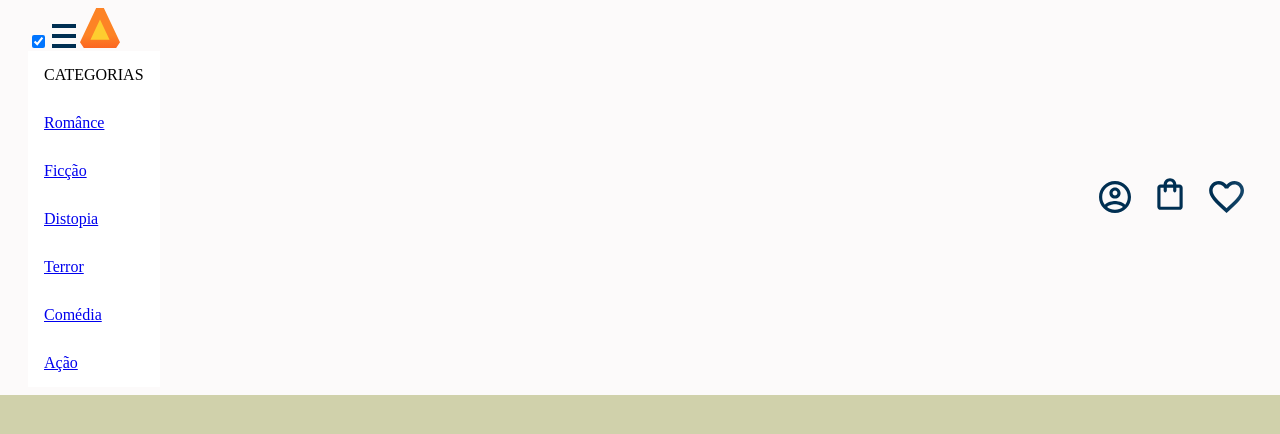
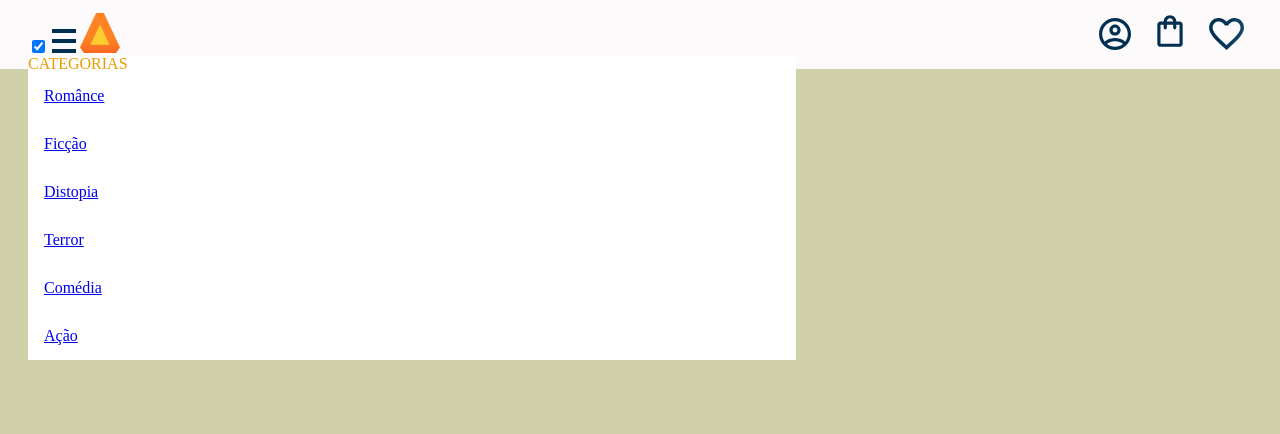
Before and after one commit to rafael311A2023/Rafael-R.-e-Ana-C., a plain HTML site: page index.html in a window 1280 px wide. Both pictures are taken after a click on the checkbox 38 px from the left and 46 px from the top of the page. Drawn offline with Linux system fonts and the light colour scheme.

Commit message:
Add files via upload

```diff
--- a/assets/css/header.css
+++ b/assets/css/header.css
@@ -24,6 +24,8 @@ body{
 
 .menu-lista{
     display: none;
+    position: absolute;
+    width: 60vw;
 }
 
 .menu-checkbox:checked ~ .menu-lista{
@@ -34,3 +36,8 @@ body{
     padding: 1em;
     background-color: white;
 }
+
+.lista-titulo{
+    background-color: var(--branco);
+    color: var(--laranja);
+}
--- a/index.html
+++ b/index.html
@@ -17,8 +17,9 @@
             </label>
 
               <img src="assets/img/AluraBooks/Logo.svg" alt="AluraBooks" class="logo-alurabookd">
+
               <ul class="menu-lista">
-                <li class="lista-item">CATEGORIAS</li>
+                <li class="lista-titulo">CATEGORIAS</li>
                 <li class="lista-item"> <a href="#">Românce</a> </li>
                 <li class="lista-item"> <a href="#">Ficção</a> </li>
                 <li class="lista-item"> <a href="#">Distopia</a> </li>
```
